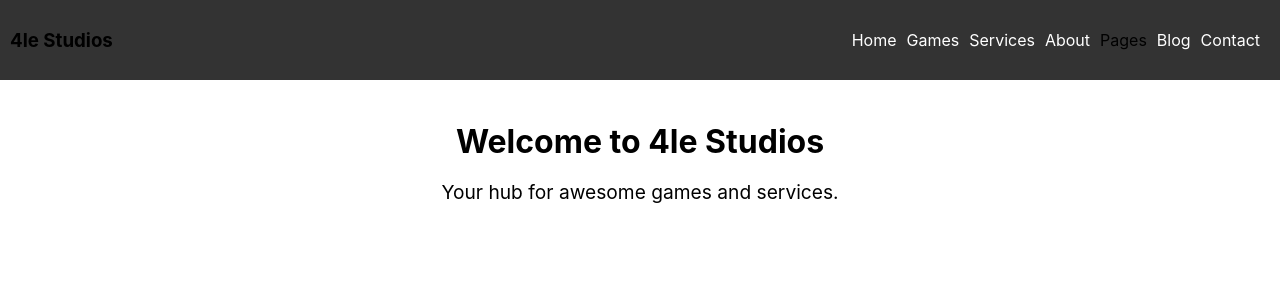
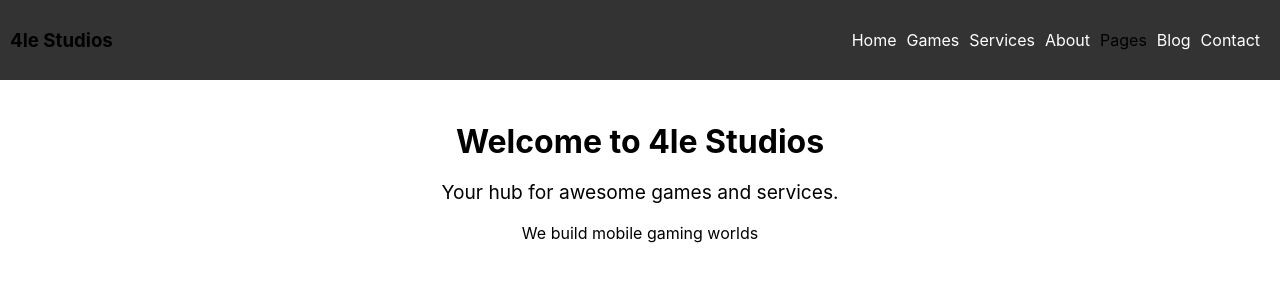
Before and after one commit to Bupilipili/4x, a React (Create React App) app: page / in a window 1280 px wide. Shown: the top 300 px of the page. Built offline with nearby package versions, Linux system fonts and the light colour scheme.

Commit message:
Update Home.js

```diff
--- a/src/components/Home.js
+++ b/src/components/Home.js
@@ -6,6 +6,9 @@ function Home() {
     <div className="section">
       <h1>Welcome to 4le Studios</h1>
       <p>Your hub for awesome games and services.</p>
+    <div>
+      We build mobile gaming worlds
+    </div>
     </div>
   );
 }
```
